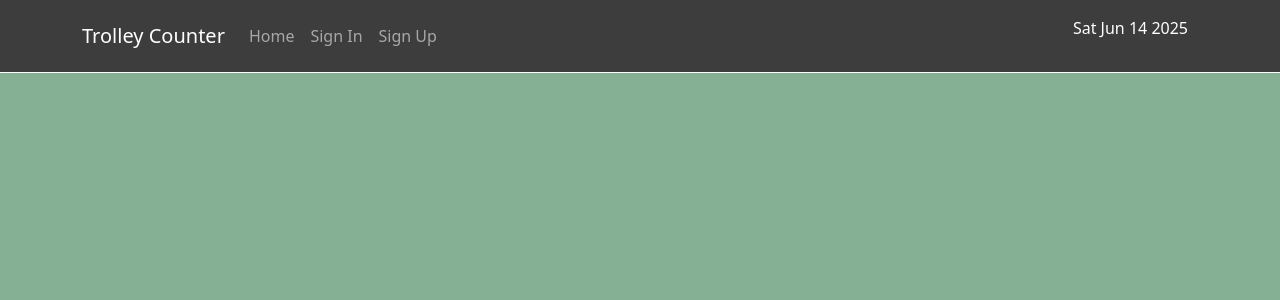
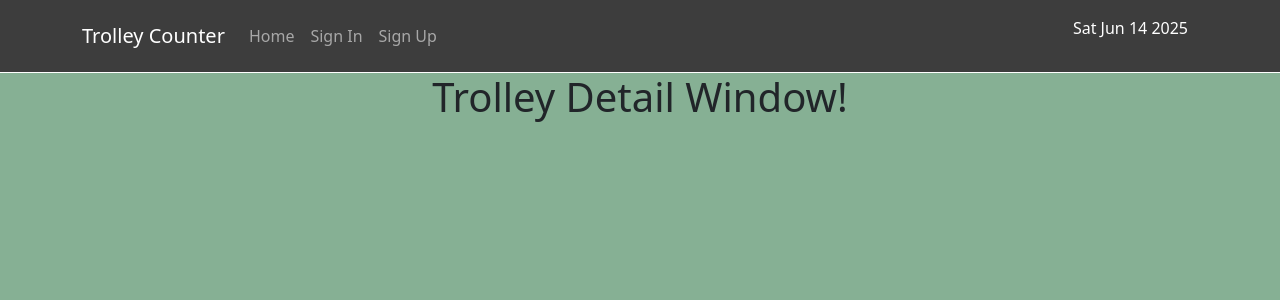
Before and after one commit to cameronjamesw/trolley-counter-frontend, a React (Create React App) app: page /trolley/1 in a window 1280 px wide. Shown: the top 300 px of the page. Built offline with nearby package versions, Linux system fonts and the light colour scheme.

Commit message:
add onClick atr to trolley components, create TrolleyDetail.js

```diff
--- a/src/App.js
+++ b/src/App.js
@@ -7,6 +7,7 @@ import SignUpForm from "./pages/auth/SignUpForm";
 import SignInForm from "./pages/auth/SignInForm";
 import HomePage from "./pages/HomePage";
 import AddTrolleyForm from "./pages/trollies/AddTrolleyForm";
+import TrolleyDetail from "./pages/trollies/TrolleyDetail";
 
 function App() {
   return (
@@ -18,6 +19,7 @@ function App() {
           <Route path="/sign-in/" element={<SignInForm />} />
           <Route path="/sign-up/" element={<SignUpForm />} />
           <Route exact path="/add-trolley/" element={<AddTrolleyForm />} />
+          <Route exact path="/trolley/:id/" element={<TrolleyDetail />}/>
         </Routes>
       </Container>
     </div>
--- a/src/components/RecentTrollies.js
+++ b/src/components/RecentTrollies.js
@@ -5,11 +5,14 @@ import { axiosRes } from "../api/axiosDefaults";
 import { FontAwesomeIcon } from "@fortawesome/react-fontawesome";
 import { faCartShopping } from "@fortawesome/free-solid-svg-icons";
 import { useMediaQuery } from "react-responsive";
+import { useNavigate } from "react-router-dom";
 
 const RecentTrollies = () => {
   const [trollies, setTrollies] = useState([]);
   const [loading, setLoading] = useState(true);
   const [errors, setErrors] = useState({});
+
+  const navigate = useNavigate();
 
   const isMobile = useMediaQuery({ maxWidth: 767 });
 
@@ -47,7 +50,11 @@ const RecentTrollies = () => {
           {isMobile ? (
             <>
               {trollies?.map((trolley, idx) => (
-                <p className={styles.Trolley} key={idx}>
+                <p
+                  onClick={() => navigate(`/trolley/${trolley.id}/`)}
+                  className={styles.Trolley}
+                  key={idx}
+                >
                   <FontAwesomeIcon
                     className={styles.Icon}
                     icon={faCartShopping}
@@ -59,7 +66,11 @@ const RecentTrollies = () => {
           ) : (
             <>
               {trollies?.map((trolley, idx) => (
-                <p className={styles.Trolley} key={idx}>
+                <p
+                  onClick={() => navigate(`/trolley/${trolley.id}/`)}
+                  className={styles.Trolley}
+                  key={idx}
+                >
                   Trolley: {trolley.id} | Created at: {trolley.created_at} |{" "}
                   {trolley.totes_count}
                 </p>
--- /dev/null
+++ b/src/pages/trollies/TrolleyDetail.js
@@ -0,0 +1,14 @@
+import React from 'react'
+import { Container } from 'react-bootstrap'
+
+const TrolleyDetail = () => {
+  return (
+    <Container>
+        <h1>
+            Trolley Detail Window!
+        </h1>
+    </Container>
+  )
+}
+
+export default TrolleyDetail
```
